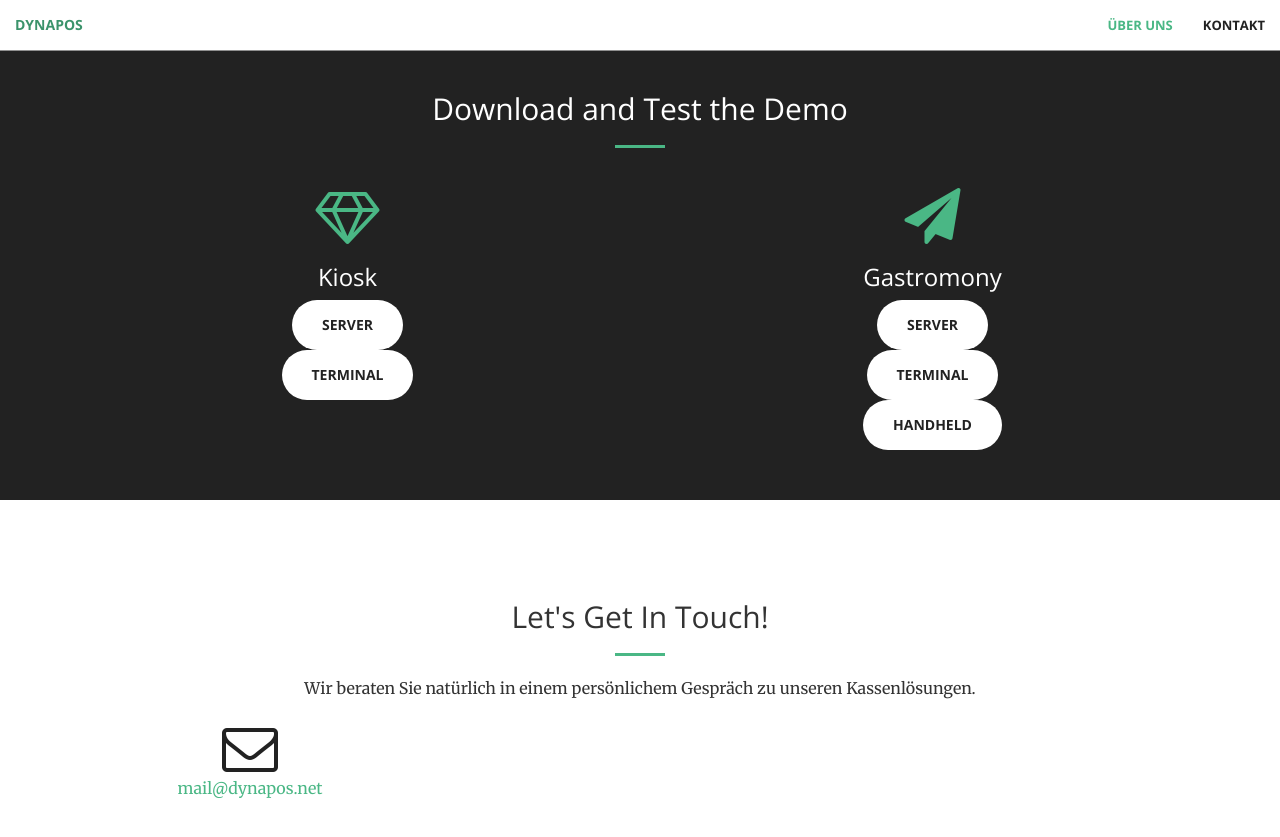
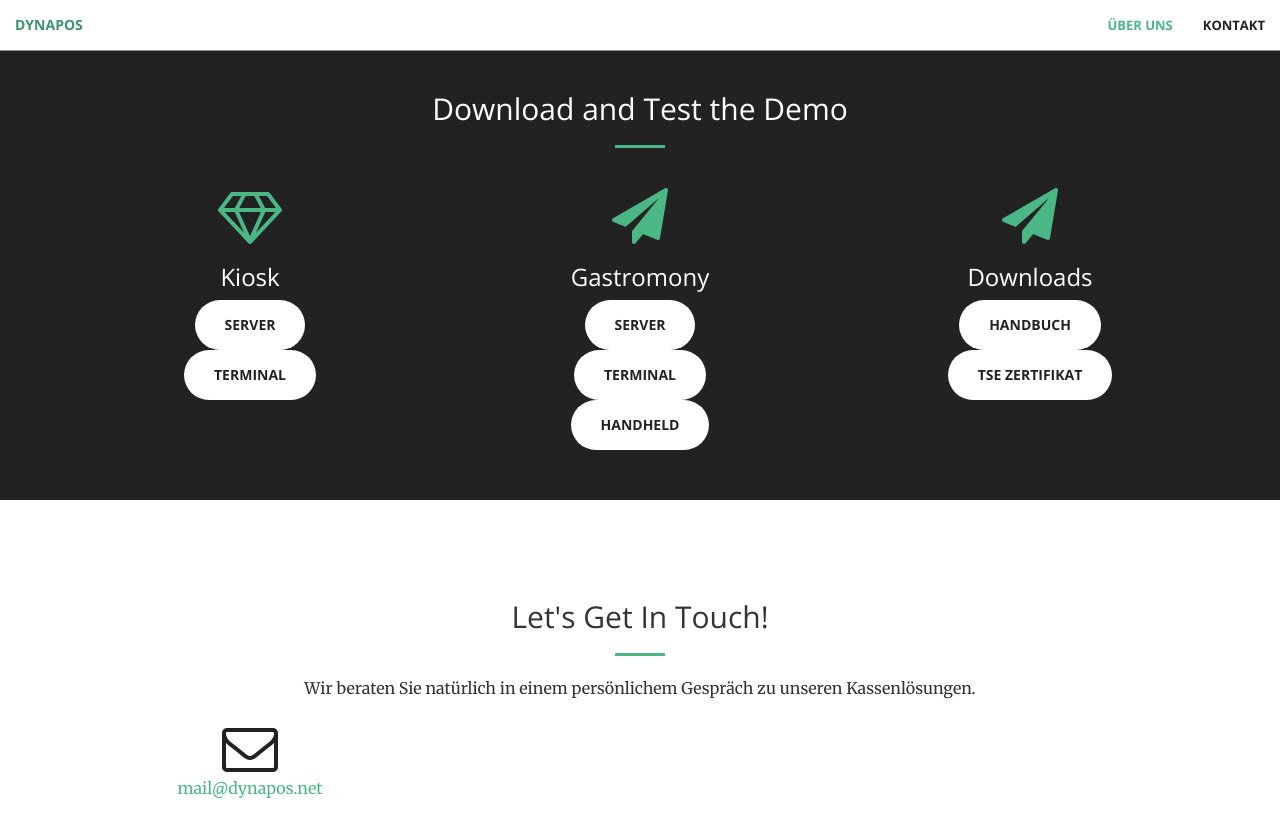
Before and after one commit to dynapos/dynapos.github.io, a Jekyll site: the page built from index.html, in a window 1280 px wide and 900 px high, scrolled down 1178 px. Shown: the top 837 px of the window. Built offline with Jekyll 4.4.1, drawn with Linux system fonts in a browser that asks for light colours.

Commit message:
Add Handbuch und TSE Zertifikat

```diff
--- a/_includes/aside.html
+++ b/_includes/aside.html
@@ -9,7 +9,7 @@
     </div>
     <div class="container text-center">
         <div class="row">
-            <div class="col-lg-6 col-md-6 text-center">
+            <div class="col-lg-4 col-md-4 text-center">
                 <div class="service-box">
                     <i class="fa fa-4x fa-diamond wow bounceIn text-primary"></i>
                     <h3>Kiosk</h3>
@@ -21,7 +21,7 @@
                     </div>
                 </div>
             </div>
-            <div class="col-lg-6 col-md-6 text-center">
+            <div class="col-lg-4 col-md-4 text-center">
                 <div class="service-box">
                     <i class="fa fa-4x fa-paper-plane wow bounceIn text-primary" data-wow-delay=".1s"></i>
                     <h3>Gastromony</h3>
@@ -36,6 +36,18 @@
                     </div>
                 </div>
             </div>
+            <div class="col-lg-4 col-md-4 text-center">
+                <div class="service-box">
+                    <i class="fa fa-4x fa-paper-plane wow bounceIn text-primary" data-wow-delay=".1s"></i>
+                    <h3>Downloads</h3>
+                    <div class="call-to-action">
+                        <a href="downloads/Handbuch.pdf" class="btn btn-default btn-xl wow tada">Handbuch</a>
+                    </div>
+                    <div class="call-to-action">
+                        <a href="downloads/BSI-K-TR-0362-2019.pdf" class="btn btn-default btn-xl wow tada">TSE Zertifikat</a>
+                    </div>
+                </div>
+            </div>
 
         </div>
     </div>
```
